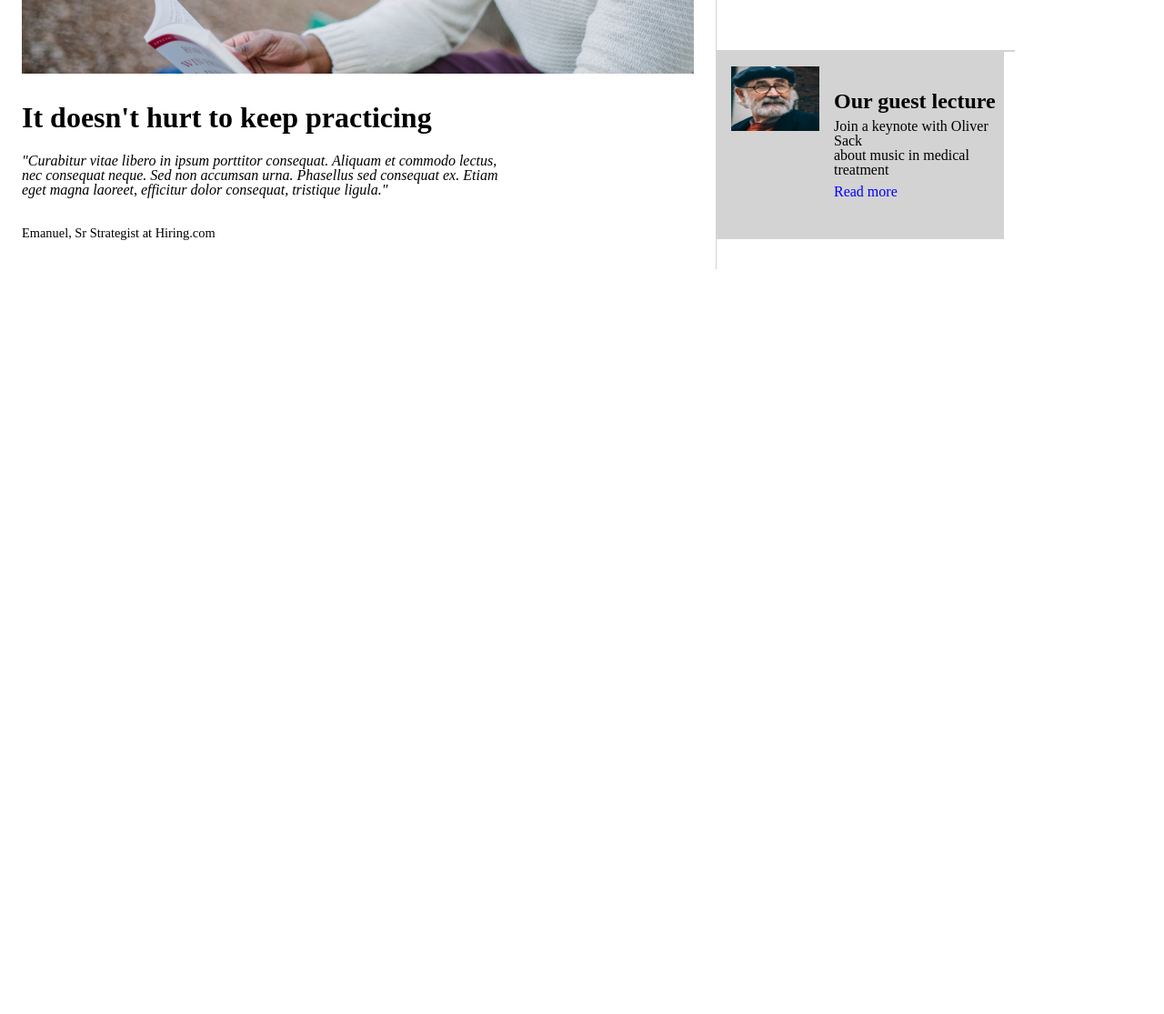
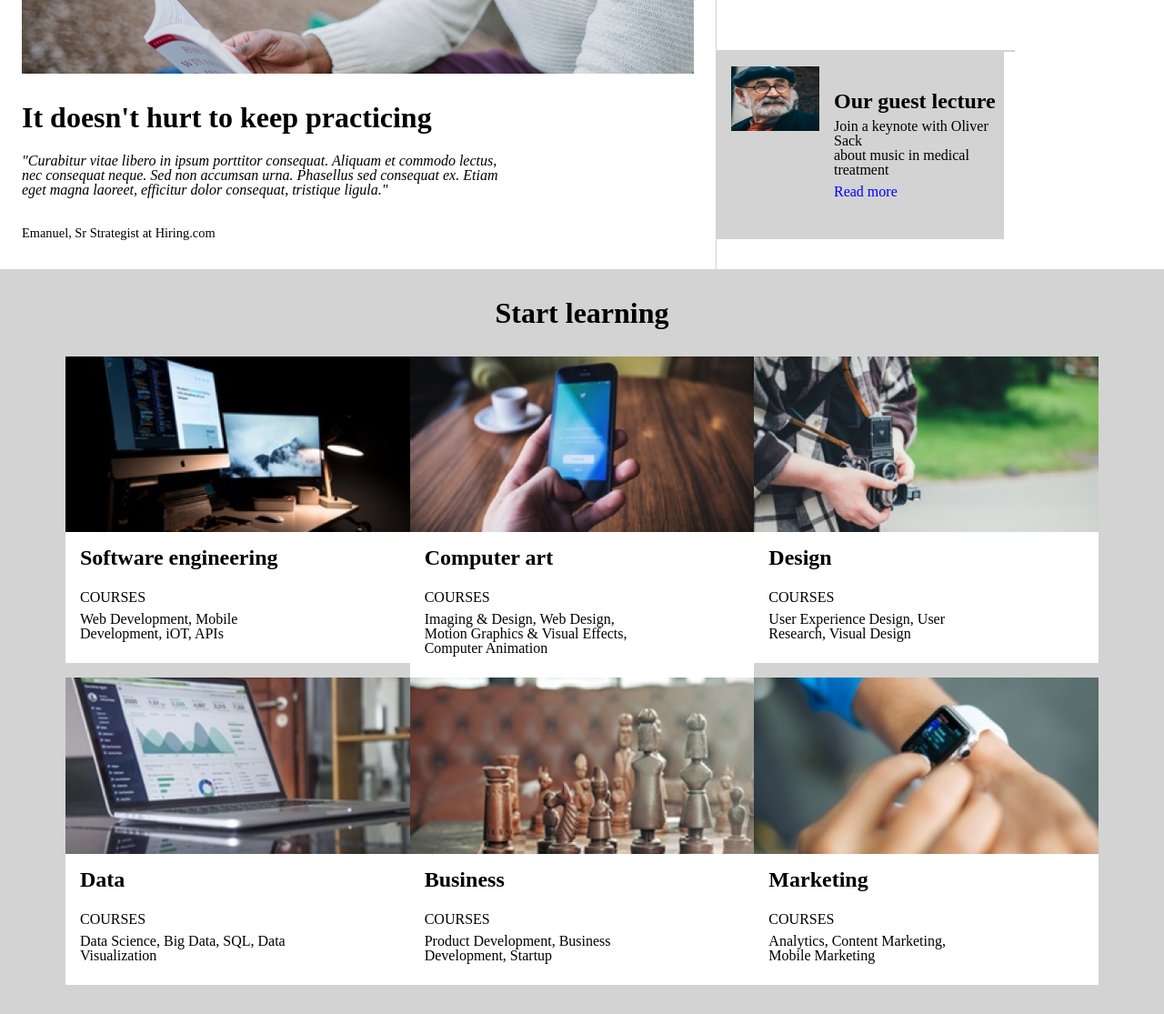
Before and after one commit to Bananenjonas/ColmarAcademy, a plain HTML site: page index.html in a window 1280 px wide. Shown: the part 957-2072 px from the top of the page at 91% size. Before the commit the page ends 1253 px from the top, so only its background shows below. Drawn offline with Linux system fonts and the light colour scheme.

Commit message:
Thirdbanner Zwischenspeicher

```diff
--- a/index.html
+++ b/index.html
@@ -65,12 +65,65 @@
       </div>
     </div>
   </div>
-
 </section>
 
+    <!-- Third Banner -->
+<section id="thirdbanner">
+    <h2>Start learning</h2>
+    <div class="learningrow">
+      <div class="learning">
+        <img src="ressources\images\course-software.jpg" alt="Two displays for Software engineering">
+        <div class="textcontainer">
+          <h3>Software engineering</h3>
+          <p class="courses">Courses</p>
+          <p class="description">Web Development, Mobile <br> Development, iOT, APIs</p>
+        </div>
+      </div>
+      <div class="learning">
+        <img src="ressources\images\course-computer-art.jpg" alt="Computer art on a smartphone">
+        <div class="textcontainer">
+          <h3>Computer art</h3>
+          <p class="courses">Courses</p>
+          <p class="description">Imaging & Design, Web Design, <br>Motion Graphics & Visual Effects, <br> Computer Animation</p>
+        </div>
+      </div>
+      <div class="learning">
+        <img src="ressources\images\course-design.jpg" alt="Student with a camera">
+        <div class="textcontainer">
+          <h3>Design</h3>
+          <p class="courses">Courses</p>
+          <p class="description">User Experience Design, User <br>Research, Visual Design</p>
+        </div>
+      </div>
 
-
-    <!-- Third Banner -->
+    </div>
+    <div class="learningrow">
+      <div class="learning">
+        <img src="ressources\images\course-data.jpg" alt="Data on a Laptop">
+        <div class="textcontainer">
+          <h3>Data</h3>
+          <p class="courses">Courses</p>
+          <p class="description">Data Science, Big Data, SQL, Data <br> Visualization</p>
+        </div>
+      </div>
+      <div class="learning">
+        <img src="ressources\images\course-business.jpg" alt="Chess match">
+        <div class="textcontainer">
+          <h3>Business</h3>
+          <p class="courses">Courses</p>
+          <p class="description">Product Development, Business <br> Development, Startup</p>
+        </div>
+      </div>
+      <div class="learning">
+        <img src="ressources\images\course-marketing.jpg" alt="Smartwatch">
+        <div class="textcontainer">
+          <h3>Marketing</h3>
+          <p class="courses">Courses</p>
+          <p class="description">Analytics, Content Marketing, <br> Mobile Marketing</p>
+        </div>
+      </div>
+    </div>
+</section>
 
     <!-- Forth Banner -->
 
--- a/ressources/css/style.css
+++ b/ressources/css/style.css
@@ -60,7 +60,7 @@ nav p {
   justify-content: center;
 }
 
-#firstbannerright h1  {
+h1  {
   font-weight: bold;
   font-size: 3rem;
   margin-bottom: 20px;
@@ -101,7 +101,7 @@ nav p {
   margin-bottom: 32px;
 }
 
-#leftsecondbanner h2 {
+h2 {
   font-size: 2rem;
   font-weight: bold;
   margin-bottom: 24px;
@@ -144,7 +144,7 @@ nav p {
   margin: 16px;
 }
 
-.rightnews h3  {
+h3  {
   font-weight: bold;
   font-size: 1.5rem;
 }
@@ -164,6 +164,55 @@ nav p {
 }
 
 /*Third Banner*/
+#thirdbanner  {
+  background-color: lightgrey;
+  padding: 32px 72px;
+  display: flex;
+  flex-direction: column;
+}
+
+#thirdbanner h2 {
+  display: flex;
+  justify-content: center;
+  text-align: center;
+  margin-bottom: 32px;
+}
+
+.learningrow  {
+  display: flex;
+
+}
+
+.learning {
+  display: flex;
+  flex-direction: column;
+  width: 35%;
+}
+
+.learning img {
+  height: auto;
+  width: 100%;
+  vertical-align: baseline;
+}
+
+.textcontainer  {
+  display: flex;
+  flex-direction: column;
+  background-color: white;
+  padding: 16px 16px 24px 16px;
+
+}
+
+.textcontainer h3 {
+  margin-bottom: 16px;
+}
+
+.courses  {
+  margin-top: 8px;
+  margin-bottom: 8px;
+  text-transform: uppercase;
+}
+
 
 /*Forth Banner*/
 
```
